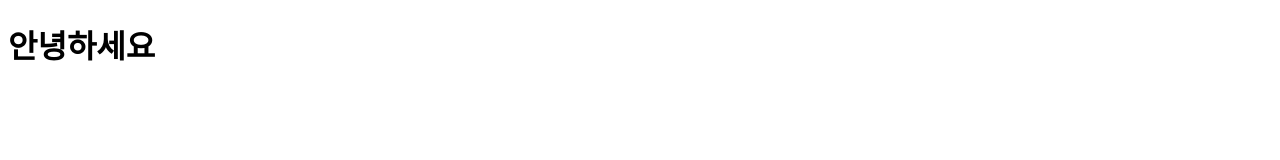
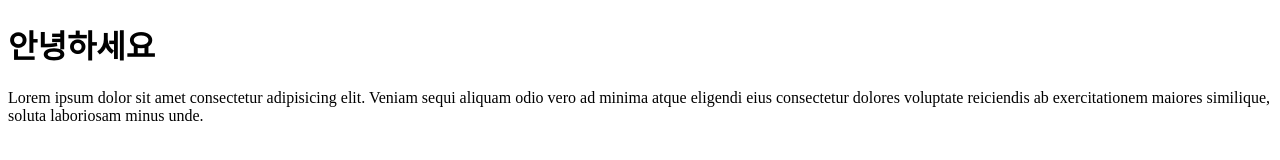
Before and after one commit to yuxincxoi/git-github-test, a website: page index.html in a window 1280 px wide. Drawn offline with Linux system fonts and the light colour scheme.

Commit message:
p 태그 생성

```diff
--- a/index.html
+++ b/index.html
@@ -7,5 +7,11 @@
   </head>
   <body>
     <h1>안녕하세요</h1>
+    <p>
+      Lorem ipsum dolor sit amet consectetur adipisicing elit. Veniam sequi
+      aliquam odio vero ad minima atque eligendi eius consectetur dolores
+      voluptate reiciendis ab exercitationem maiores similique, soluta
+      laboriosam minus unde.
+    </p>
   </body>
 </html>
```
